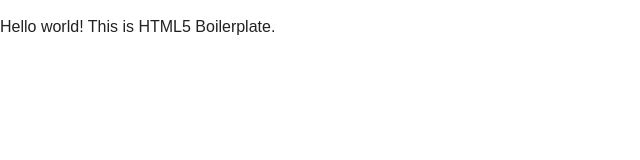
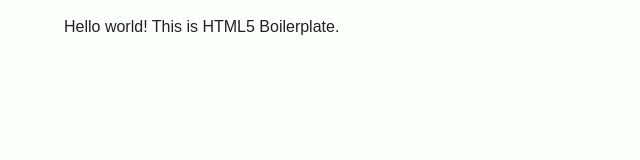
Before and after one commit to coderdojometuchen/coderdojometuchen.github.io, a plain HTML site: page index.html in a window 1280 px wide. Shown: the whole page, without its empty margins (0-640 px from the left). Drawn offline with Linux system fonts and the light colour scheme.

Commit message:
Update main.css

```diff
--- a/css/main.css
+++ b/css/main.css
@@ -55,7 +55,12 @@
 /* ==========================================================================
    Author's custom styles
    ========================================================================== */
-
+body{
+    background-color:#FBFFFA;
+    margin:0 auto;
+    max-width: 1024;
+    width:90%;
+}
 
 
 
```
